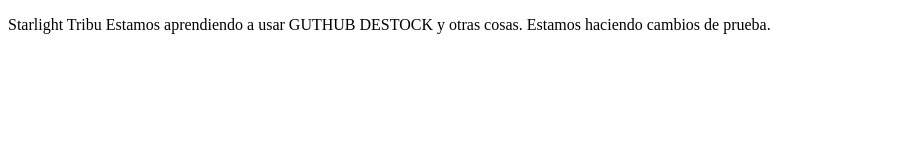
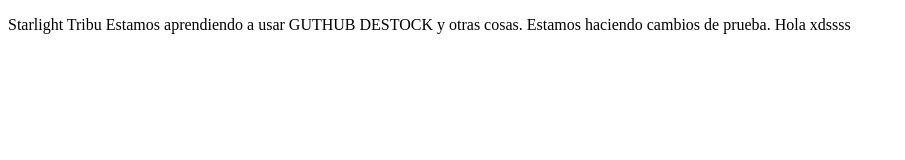
Before and after one commit to ct24albeliszaragoza/Prueba2, a plain HTML site: page index.html in a window 1280 px wide. Shown: the whole page, without its empty margins (0-905 px from the left). Drawn offline with Linux system fonts and the light colour scheme.

Commit message:
xd
no sé

```diff
--- a/index.html
+++ b/index.html
@@ -9,6 +9,7 @@
     <p>Starlight Tribu
         Estamos aprendiendo a usar GUTHUB DESTOCK y otras cosas.
         Estamos haciendo cambios de prueba.
+        Hola xdssss
     </p>
 
 
```
